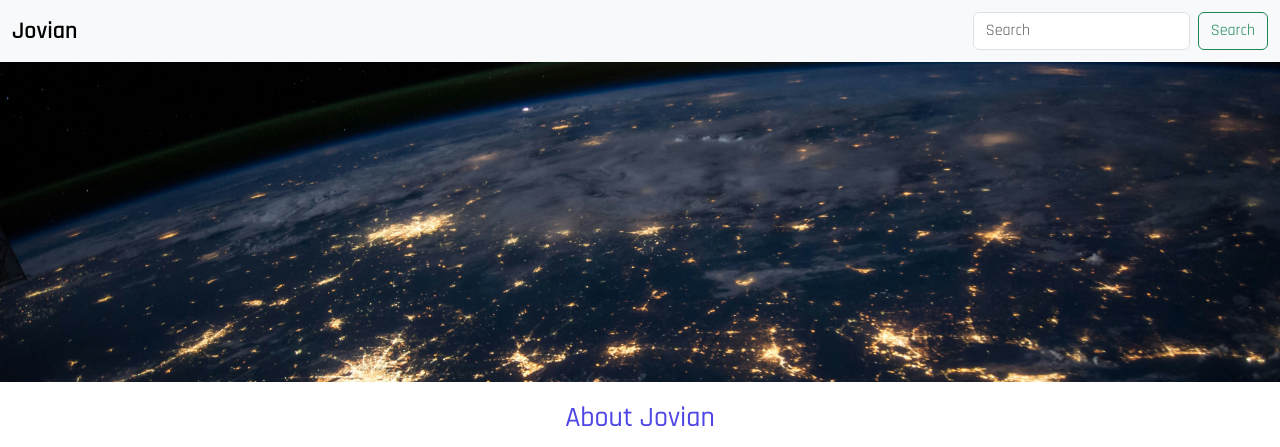
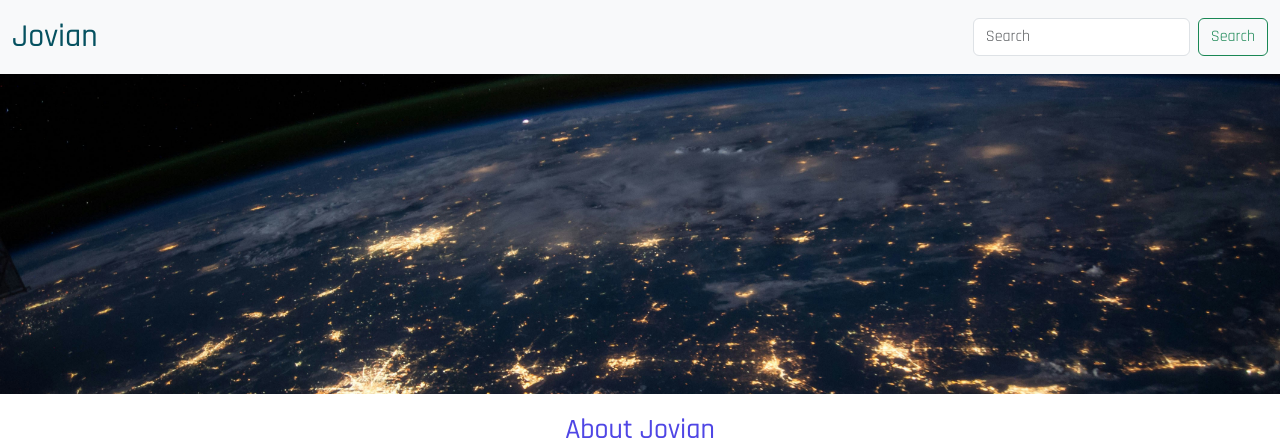
Before and after one commit to PravinTiwari023/jovian-careers-website, a Flask app: page / in a window 1280 px wide. Shown: the top 447 px of the page. Run offline with Flask 3, Linux system fonts and the light colour scheme.

Commit message:
0008 commit

```diff
--- a/templates/nav.html
+++ b/templates/nav.html
@@ -1,6 +1,6 @@
 <nav class="navbar sticky-top bg-body-tertiary">
   <div class="container-fluid">
-    <a class="navbar-brand" style="font-weight: 600; font-size: 24px; font-color: #312e81'">Jovian</a>
+    <a class="navbar-brand text-info-emphasis fs-2 fw-medium">Jovian</a>
     <form class="d-flex" role="search">
       <input class="form-control me-2" type="search" placeholder="Search" aria-label="Search">
       <button class="btn btn-outline-success" type="submit">Search</button>
```
